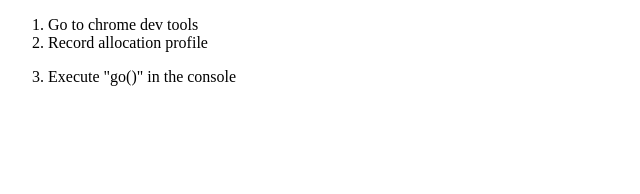
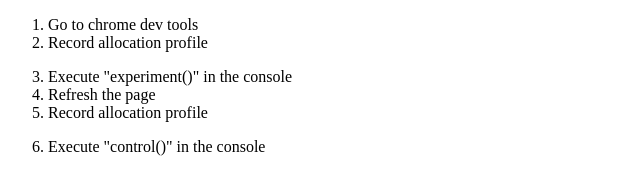
Before and after one commit to nhunzaker/react-before-input-change-bench, a plain HTML site: page memory.html in a window 1280 px wide. Shown: the whole page, without its empty margins (0-640 px from the left). Drawn offline with nearby package versions, Linux system fonts and the light colour scheme.

Commit message:
Improve benchmarkup

```diff
--- a/memory.html
+++ b/memory.html
@@ -7,7 +7,10 @@
     <ol>
       <li>Go to chrome dev tools</li>
       <li>Record allocation profile</p>
-      <li>Execute "go()" in the console</li>
+      <li>Execute "experiment()" in the console</li>
+      <li>Refresh the page</li>
+      <li>Record allocation profile</p>
+      <li>Execute "control()" in the console</li>
     </ol>
 
     <script src="https://cdn.jsdelivr.net/lodash/4.14.1/lodash.min.js"></script>
```
